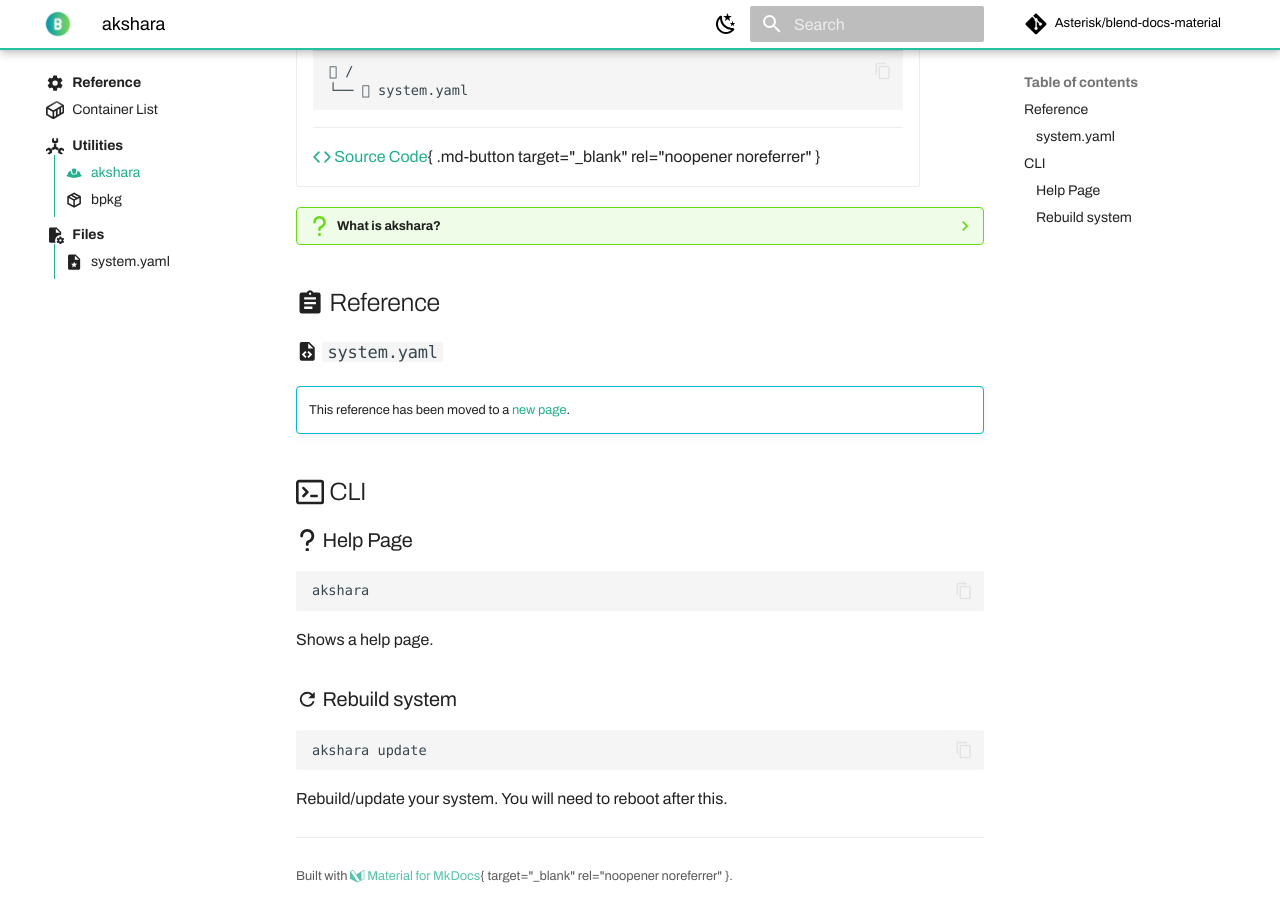
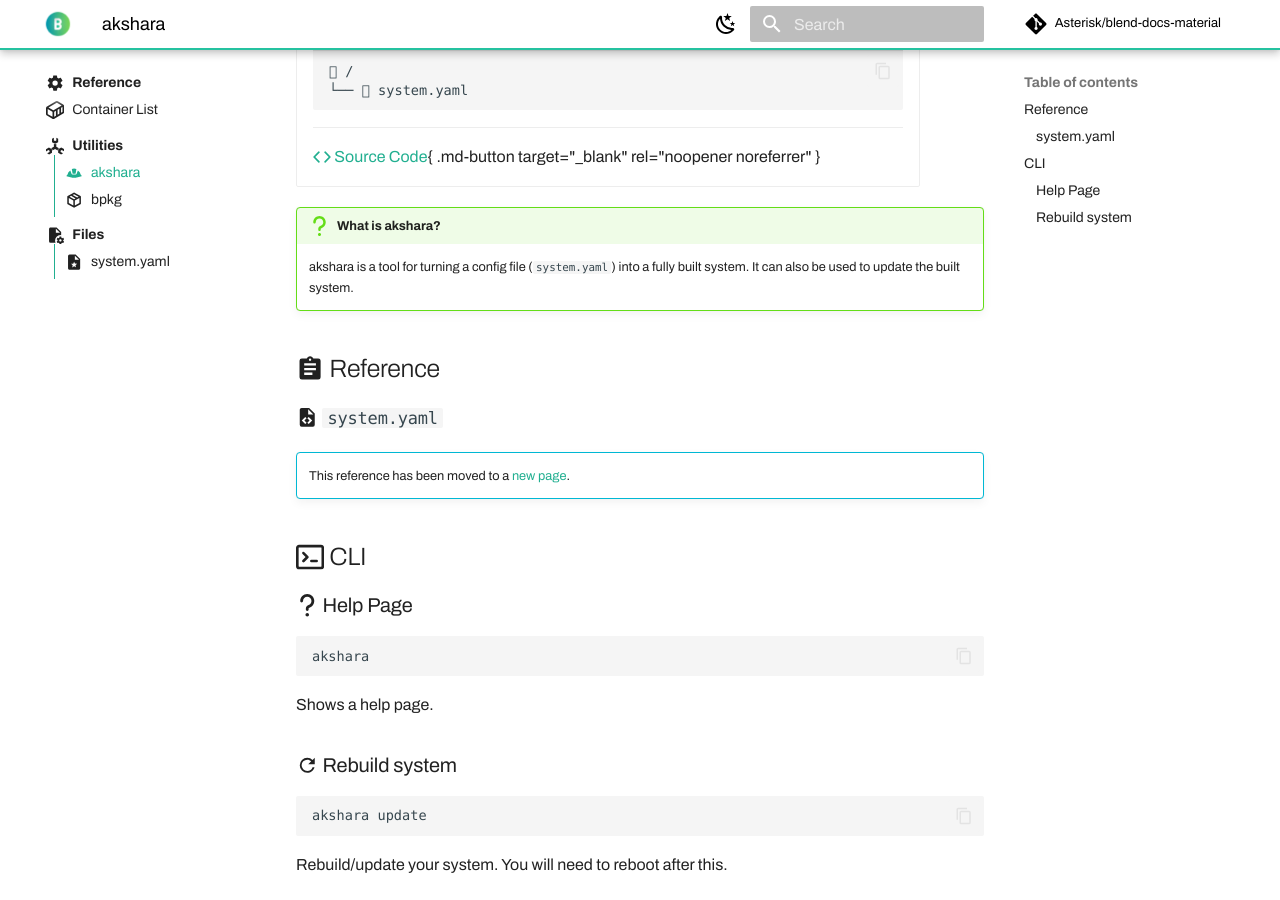
Before and after one commit to blend-os/website, an MkDocs documentation site: the page built from docs/reference/utils/akshara.md, in a window 1280 px wide and 900 px high, scrolled down 537 px. Built offline with MkDocs 1.6.1 and Material for MkDocs 9.7.7, drawn with Linux system fonts in a browser that asks for light colours; some web fonts are replaced; plug-ins that fetch from the network failed and are left out.

Commit message:
expand what is alerts

```diff
--- a/docs/reference/utils/akshara.md
+++ b/docs/reference/utils/akshara.md
@@ -30,7 +30,7 @@ glightbox: false
 
 </div>
 
-??? question "What is akshara?"
+!!! question "What is akshara?"
     akshara is a tool for turning a config file (`system.yaml`) into a fully built system. It can also be used to update the built system.
 
 ## :material-clipboard-text: Reference
```
Also changed, not shown: docs/reference/utils/bpkg.md (+1 -1 lines).
